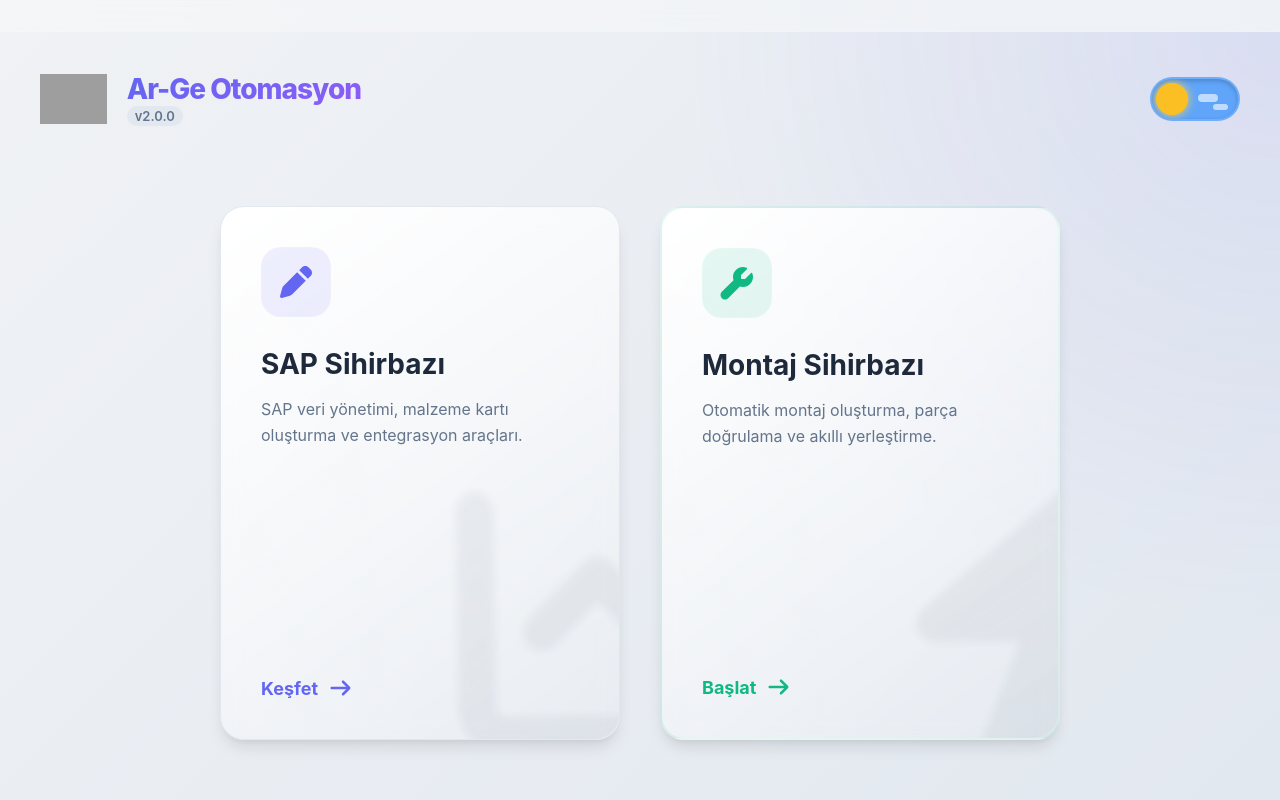
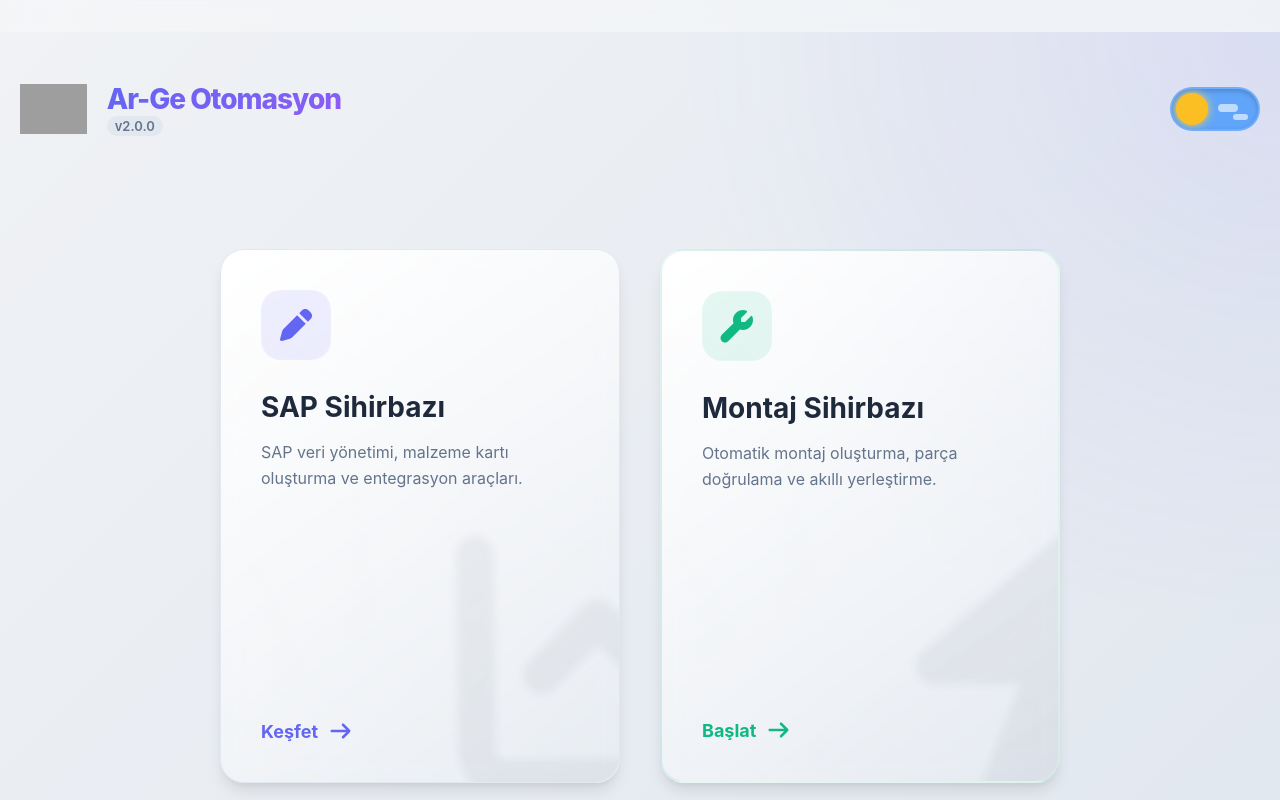
Before and after one commit to Makel196/Ar-Ge-Otomasyon, a React (Vite) app in the folder frontend/: page /#/ in a window 1280 px wide. Built offline with nearby package versions, Linux system fonts and the light colour scheme; grey boxes are pictures that could not be loaded.

Commit message:
Refactor: Standardize page layout and headers using PageLayout component

```diff
--- /dev/null
+++ b/frontend/src/components/PageLayout.jsx
@@ -0,0 +1,31 @@
+import React from 'react';
+import { motion } from 'framer-motion';
+
+const PageLayout = ({ children, className = '', style = {}, ...props }) => {
+    return (
+        <motion.div
+            initial={{ opacity: 0 }}
+            animate={{ opacity: 1 }}
+            exit={{ opacity: 0 }}
+            className={`page-layout ${className}`}
+            style={{
+                height: '100vh',
+                width: '100%',
+                maxWidth: '1600px',
+                margin: '0 auto',
+                padding: '50px 20px 20px 20px', // Standard padding: Top 50px for TitleBar
+                display: 'flex',
+                flexDirection: 'column',
+                gap: '24px', // Standard gap between elements
+                boxSizing: 'border-box',
+                overflow: 'hidden',
+                ...style
+            }}
+            {...props}
+        >
+            {children}
+        </motion.div>
+    );
+};
+
+export default PageLayout;
--- a/frontend/src/pages/AssemblyWizard.jsx
+++ b/frontend/src/pages/AssemblyWizard.jsx
@@ -4,6 +4,7 @@
 import { faArrowLeft, faPlay, faPause, faSquare, faTrash, faCopy, faCheckCircle, faExclamationTriangle, faFolder, faTerminal, faLayerGroup, faListOl, faWrench, faCog, faTimes } from '@fortawesome/free-solid-svg-icons';
 import axios from 'axios';
 import { motion, AnimatePresence } from 'framer-motion';
+import PageLayout from '../components/PageLayout';
 
 const API_URL = 'http://localhost:5000/api';
 
@@ -159,20 +160,7 @@
     const displayTotal = isRunning ? stats.total : liveCount;
 
     return (
-        <motion.div
-            initial={{ opacity: 0 }} animate={{ opacity: 1 }}
-            style={{
-                height: '100vh',
-                padding: '50px 20px 20px 20px',
-                maxWidth: '1600px',
-                margin: '0 auto',
-                display: 'flex',
-                flexDirection: 'column',
-                gap: '20px',
-                boxSizing: 'border-box',
-                overflow: 'hidden'
-            }}
-        >
+        <PageLayout>
             {/* Header Section */}
             <motion.div
                 initial={{ y: -20, opacity: 0 }} animate={{ y: 0, opacity: 1 }} transition={{ delay: 0.1 }}
@@ -569,7 +557,7 @@
                     </motion.div>
                 )}
             </AnimatePresence>
-        </motion.div>
+        </PageLayout>
     );
 };
 
--- a/frontend/src/pages/Landing.jsx
+++ b/frontend/src/pages/Landing.jsx
@@ -3,6 +3,7 @@
 import { motion } from 'framer-motion';
 import { FontAwesomeIcon } from '@fortawesome/react-fontawesome';
 import { faDatabase, faArrowRight, faChartLine, faWrench, faBolt, faPen } from '@fortawesome/free-solid-svg-icons';
+import PageLayout from '../components/PageLayout';
 
 const Landing = ({ theme, toggleTheme }) => {
     const navigate = useNavigate();
@@ -117,16 +118,16 @@
     };
 
     return (
-        <motion.div
+        <PageLayout
             initial="hidden"
             animate="visible"
             variants={containerVariants}
-            style={{ height: '100%', display: 'flex', flexDirection: 'column', padding: '40px', boxSizing: 'border-box', background: 'radial-gradient(circle at top right, rgba(99, 102, 241, 0.1), transparent 40%)' }}
+            style={{ background: 'radial-gradient(circle at top right, rgba(99, 102, 241, 0.1), transparent 40%)' }}
         >
             {/* Header */}
             <motion.div variants={itemVariants} style={{ display: 'flex', justifyContent: 'space-between', alignItems: 'center', marginBottom: '60px' }}>
                 <div style={{ display: 'flex', alignItems: 'center', gap: '20px' }}>
-                    <img src="/logo.png" alt="Logo" style={{ height: '50px' }} onError={(e) => e.target.style.display = 'none'} />
+                    <img src="./logo.png" alt="Logo" style={{ height: '50px' }} onError={(e) => e.target.style.display = 'none'} />
                     <div>
                         <h1 style={{ margin: 0, fontSize: '28px', fontWeight: '800', letterSpacing: '-1px', background: 'var(--gradient-primary)', WebkitBackgroundClip: 'text', WebkitTextFillColor: 'transparent' }}>Ar-Ge Otomasyon</h1>
                         <div style={{ display: 'flex', alignItems: 'center', gap: '8px' }}>
@@ -149,7 +150,7 @@
             </motion.div>
 
             {/* Main Content */}
-            <div style={{ flex: 1, width: '100%', maxWidth: '1200px', margin: '0 auto', display: 'flex', gap: '40px', justifyContent: 'center', alignItems: 'center', padding: '20px' }}>
+            <div style={{ flex: 1, width: '100%', margin: '0 auto', display: 'flex', gap: '40px', justifyContent: 'center', alignItems: 'center', padding: '20px' }}>
 
                 {/* SAP Wizard Card */}
                 <motion.div
@@ -327,7 +328,7 @@
                 </motion.div>
 
             </div>
-        </motion.div>
+        </PageLayout>
     );
 };
 
--- a/frontend/src/pages/SapWizard.jsx
+++ b/frontend/src/pages/SapWizard.jsx
@@ -3,25 +3,13 @@
 import { FontAwesomeIcon } from '@fortawesome/react-fontawesome';
 import { faArrowLeft, faInfoCircle, faCheckCircle, faMagic, faCog, faPen } from '@fortawesome/free-solid-svg-icons';
 import { motion } from 'framer-motion';
+import PageLayout from '../components/PageLayout';
 
 const SapWizard = ({ theme, toggleTheme }) => {
     const navigate = useNavigate();
 
     return (
-        <motion.div
-            initial={{ opacity: 0 }} animate={{ opacity: 1 }}
-            style={{
-                height: '100vh',
-                padding: '50px 20px 20px 20px',
-                maxWidth: '1600px',
-                margin: '0 auto',
-                display: 'flex',
-                flexDirection: 'column',
-                gap: '20px',
-                boxSizing: 'border-box',
-                overflow: 'hidden'
-            }}
-        >
+        <PageLayout>
             {/* Header Section */}
             <motion.div
                 initial={{ y: -20, opacity: 0 }} animate={{ y: 0, opacity: 1 }} transition={{ delay: 0.1 }}
@@ -158,7 +146,7 @@
                     </div>
                 </motion.div>
             </div>
-        </motion.div>
+        </PageLayout>
     );
 };
 
```
Also changed, not shown: frontend/electron/main.cjs (+18 -6 lines), frontend/package.json (+27 -0 lines), 1 other file (tests, documents, lock files or other folders).
